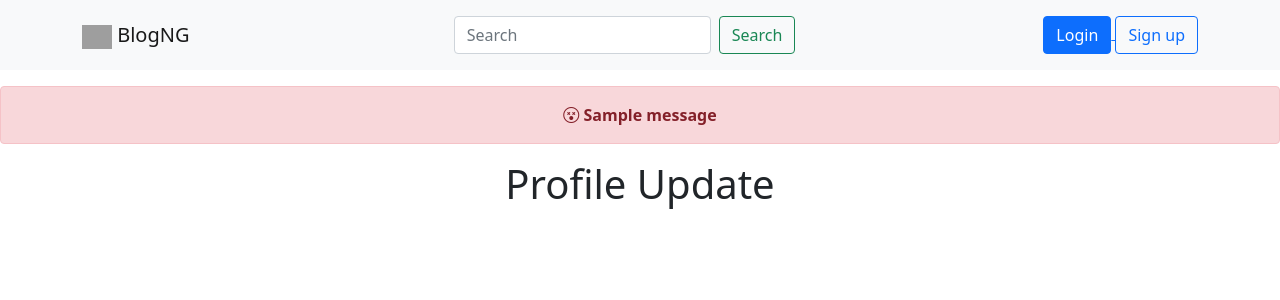
After one commit to cgarcia-ng/webDev, a Django app: page /users/me/profile/ in a window 1280 px wide. The commit adds this page. Shown: the top 300 px of the page. Run offline with Django 3.2, Linux system fonts and the light colour scheme; tables that the repository leaves empty hold one stand-in row (values such as "Sample post"); one stand-in notice (Sample message) is shown; grey boxes are pictures that could not be loaded.

Commit message:
Creación de Middleware para forzar al ususario a completar su perfil

```diff
--- /dev/null
+++ b/src/myWeb/middleware.py
@@ -0,0 +1,34 @@
+from django.contrib import messages
+from django.shortcuts import redirect
+from django.urls import reverse
+
+PATH_IGNORED = [
+    reverse("users:user_profile"),
+    reverse("posts:list_posts"),
+    reverse("users:user_logout")
+]
+
+
+class ProfileNotCompleted:
+    def __init__(self, get_response):
+        self.get_response = get_response
+        # One-time configuration and initialization.
+
+    def __call__(self, request):
+        # Code to be executed for each request before
+        # the view (and later middleware) are called.
+        user = request.user
+        print("USER: ", user)
+        if user.is_authenticated:
+            profile = user.profile
+            if profile.birthday == None or profile.phone_number == None or profile.avatar.name == '':
+                if request.path not in PATH_IGNORED:
+                    messages.add_message(request, messages.INFO, 'You must complete your profile in order to use our services.')
+                    return redirect("users:user_profile")
+
+        response = self.get_response(request)
+
+        # Code to be executed for each request/response after
+        # the view is called.
+
+        return response
--- a/src/myWeb/settings.py
+++ b/src/myWeb/settings.py
@@ -51,6 +51,7 @@ MIDDLEWARE = [
     'django.contrib.auth.middleware.AuthenticationMiddleware',
     'django.contrib.messages.middleware.MessageMiddleware',
     'django.middleware.clickjacking.XFrameOptionsMiddleware',
+    'myWeb.middleware.ProfileNotCompleted'
 ]
 
 ROOT_URLCONF = 'myWeb.urls'
--- a/src/templates/snippets/navbar.html
+++ b/src/templates/snippets/navbar.html
@@ -19,7 +19,7 @@
                 <a href="{% url 'users:user_login' %}">
                     <button class="btn btn-primary">Login</button>
                 </a>
-                <a href="#">
+                <a href="{% url 'users:user_signup' %}">
                     <button class="btn btn-outline-primary">Sign up</button>
                 </a>
             {% else %}
--- /dev/null
+++ b/src/users/templates/profile_update.html
@@ -0,0 +1,23 @@
+{% extends 'base.html' %}
+
+{% block head %}
+    {{ block.super }}
+    <link rel="stylesheet" href="https://cdn.jsdelivr.net/npm/bootstrap-icons@1.8.0/font/bootstrap-icons.css">
+{% endblock head %}
+
+{% block maincontent %}
+    {% include 'snippets/navbar.html' %}
+
+    {% if messages %}
+        {% for message in messages %}
+            <p class="alert alert-danger">
+                <b>
+                    <i class="bi bi-emoji-dizzy"></i> {{ message }}
+                </b>
+            </p>
+        {% endfor %}
+    {% endif %}
+
+    <h1>Profile Update</h1>
+
+{% endblock maincontent %}
--- a/src/users/urls.py
+++ b/src/users/urls.py
@@ -3,7 +3,8 @@ from django.urls import path
 from .views import (
     user_login,
     user_logout,
-    user_signup
+    user_signup,
+    user_profile
 )
 
 app_name = 'users'
@@ -14,4 +15,6 @@ urlpatterns = [
     path('logout/', user_logout, name='user_logout'),
     # localhost:8000/users/signup/
     path('signup/', user_signup, name='user_signup'),
+    # localhost:8000/users/me/profile/
+    path('me/profile/', user_profile, name='user_profile'),
 ]
--- a/src/users/views.py
+++ b/src/users/views.py
@@ -67,4 +67,10 @@ def user_signup(request):
         profile.user = user
         profile.save()
 
+        return redirect('users:user_login')
+
     return render(request, 'signup.html')
+
+def user_profile(request):
+    context = {}
+    return render(request, "profile_update.html", context)
```
